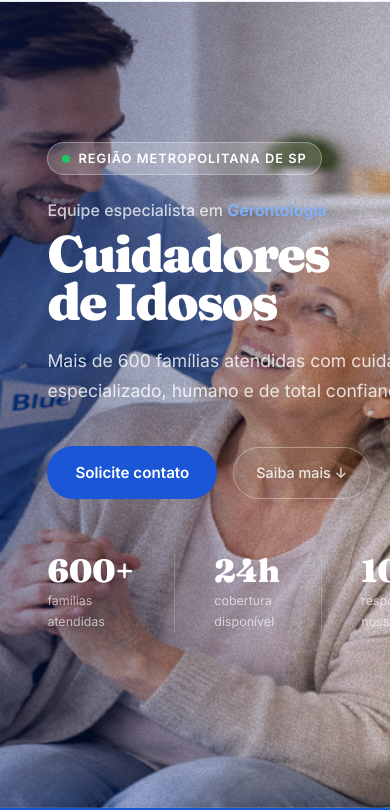
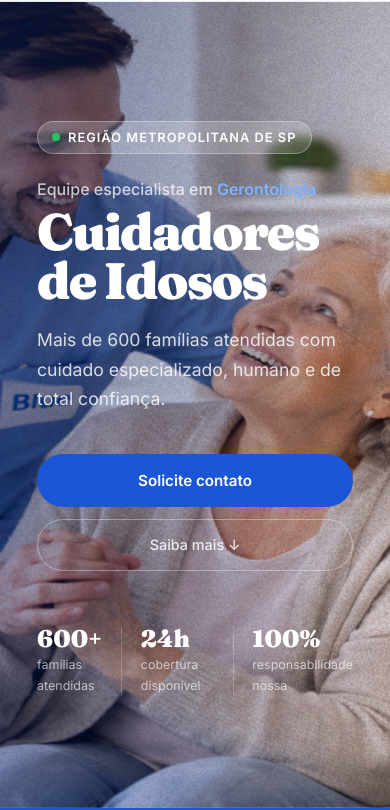
Before and after one commit to bluecuidadoresdeidosos-rgb/blue-cuidadores, a plain HTML site: page index.html in a window 390 px wide. Shown: the part 62-872 px from the top of the page. Drawn offline with Linux system fonts and the light colour scheme.

Commit message:
Add files via upload

```diff
--- a/index.html
+++ b/index.html
@@ -104,6 +104,7 @@
     display: flex;
     align-items: flex-end;
     overflow: hidden;
+    width: 100%;
   }
 
   .hero-bg {
@@ -637,11 +638,36 @@
   footer span { color: rgba(255,255,255,0.8); }
 
   @media (max-width: 900px) {
-    .hero-left { padding: 5rem 6% 5rem 6%; }
+    .hero-left {
+      padding: 2rem 5% 3rem 5%;
+      max-width: 100%;
+      width: 100%;
+    }
+    .hero-left p {
+      max-width: 100%;
+    }
+    .hero-stat {
+      gap: 1.2rem;
+    }
+    .hero-stat-item strong {
+      font-size: 1.5rem;
+    }
+    .hero-actions {
+      flex-direction: column;
+      align-items: flex-start;
+      gap: 0.75rem;
+    }
+    .btn-primary, .btn-ghost {
+      width: 100%;
+      text-align: center;
+      justify-content: center;
+    }
     .features-strip-grid { grid-template-columns: repeat(2, 1fr); }
     .diferenciais-grid { grid-template-columns: 1fr; }
-    .porque { grid-template-columns: 1fr; }
-    .contato-inner { grid-template-columns: 1fr; }
+    .porque { grid-template-columns: 1fr; padding: 4rem 5%; }
+    .contato-inner { grid-template-columns: 1fr; gap: 2.5rem; }
+    .form-row { grid-template-columns: 1fr; }
+    section { padding: 4rem 5%; }
     nav ul { display: none; }
   }
 </style>
```
